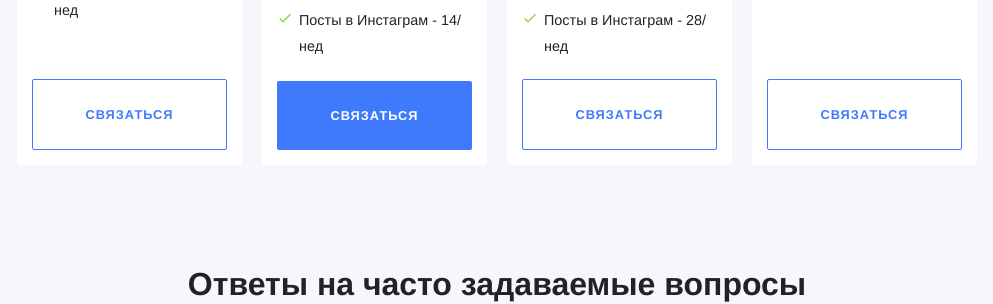
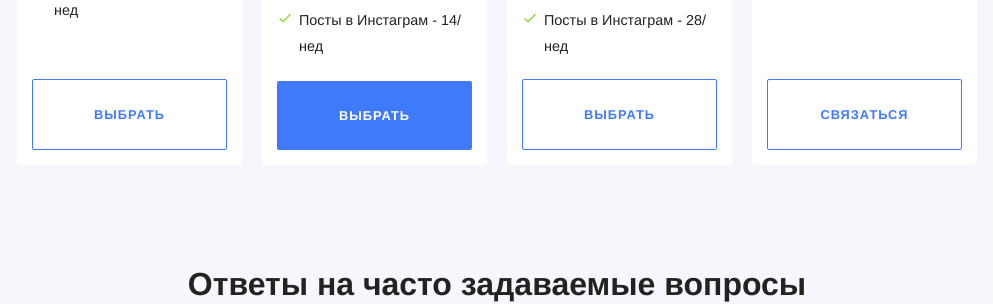
Before and after one commit to RakhimyanTim/adroholic.github.io, a Jekyll site: the page built from pages/pricing.html, in a window 1280 px wide and 900 px high, scrolled down 636 px. Shown: the part 153-457 px from the top of the window, without its empty margins (143-1136 px from the left). Built offline with Jekyll 4.4.1, drawn with Linux system fonts in a browser that asks for light colours; some web fonts are replaced.

Commit message:
Update plan.html

```diff
--- a/_includes/components/pricing/plan.html
+++ b/_includes/components/pricing/plan.html
@@ -23,7 +23,7 @@
 			{% if include.plan.cta %}
 				<a class="button {% if plan.highlight %}brand{% else %}light{% endif %}" href="{{ plan.cta.link }}">{{ include.plan.cta.text }}</a>
 			{% else %}
-				<a class="button {% if plan.highlight %}brand{% else %}light{% endif %}" href="https://goo.gl/forms/Wi8Mh04vzsHsKwuf2">Связаться</a>
+				<a class="button {% if plan.highlight %}brand{% else %}light{% endif %}" href="https://goo.gl/forms/hvNP9Ng1vuaYhM0h2">Выбрать</a>
 			{% endif %}
 		</div>
 	</div>
```
